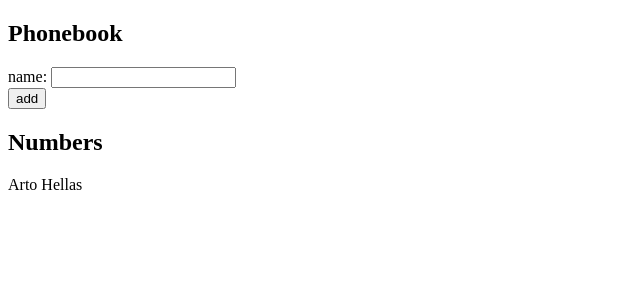
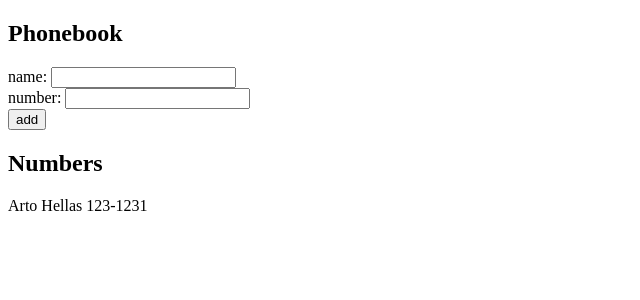
Before and after one commit to Susarog/FullStackOpen, a React (Create React App) app in the folder part2/phonebook/: page / in a window 1280 px wide. Shown: the top 300 px of the page, without its empty margins (0-640 px from the left). Built offline with nearby package versions, Linux system fonts and the light colour scheme.

Commit message:
Finish 2.8

```diff
--- a/part2/phonebook/src/App.js
+++ b/part2/phonebook/src/App.js
@@ -1,16 +1,15 @@
 import { useState } from "react";
 
 const App = () => {
-  const [persons, setPersons] = useState([{ name: "Arto Hellas",id: 0 }]);
+  const [persons, setPersons] = useState([{ name: "Arto Hellas",id: 0, number: "123-1231" }]);
   const [newName, setNewName] = useState("");
-
+  const [newNumber, setNewNumber] = useState("");
   const newInput = (event) => {
     setNewName(event.target.value);
   };
-
-
-
-
+  const newInputNum = (event) => {
+    setNewNumber(event.target.value);
+  }
   const submit = (event) => {
     event.preventDefault();
     if(persons.map(person => person.name).includes(newName)){
@@ -18,7 +17,7 @@
       setNewName('');
       return;
     }
-    setPersons(persons.concat({name: newName, id: persons.length}));
+    setPersons(persons.concat({name: newName, id: persons.length, number: newNumber}));
     setNewName('');
   }
   return (
@@ -29,13 +28,16 @@
           name: <input value={newName} onChange={newInput} />
         </div>
         <div>
+          number: <input value={newNumber} onChange={newInputNum} />
+        </div>
+        <div>
           <button type="submit">add</button>
         </div>
       </form>
       <h2>Numbers</h2>
       <div>
         {persons.map((person) => (
-          <div key={person.id}>{person.name}</div>
+          <div key={person.id}>{person.name} {person.number}</div>
         ))}
       </div>
     </div>
```
